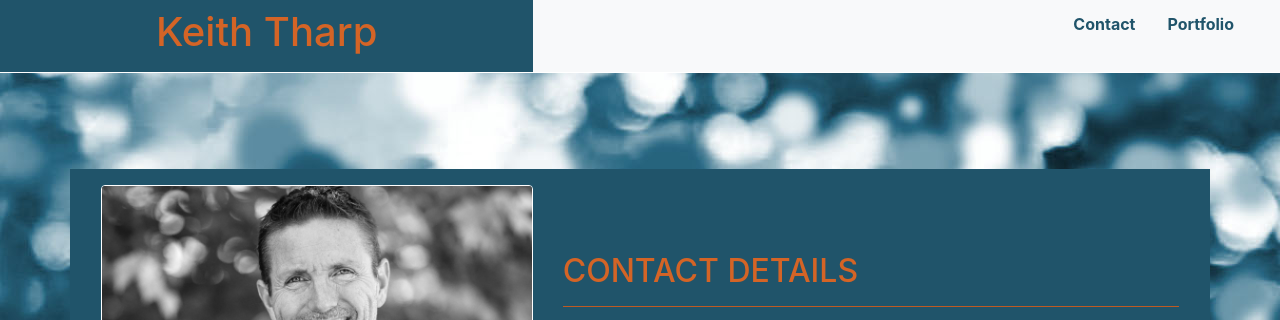
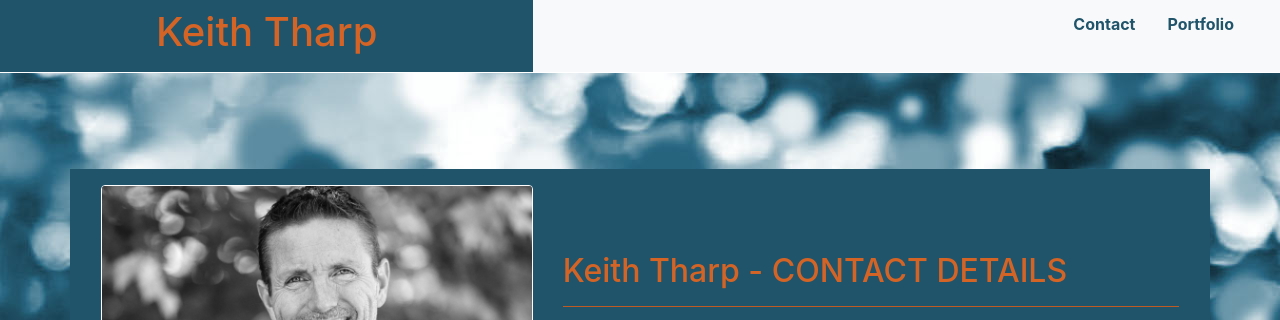
Before and after one commit to keiththarp/updated-personal-portfolio-8-2020, a plain HTML site: page index.html in a window 1280 px wide. Both pictures are taken after a click on the element "Contact". Shown: the top 320 px of the page. Drawn offline with nearby package versions, Linux system fonts and the light colour scheme.

```diff
--- a/index.html
+++ b/index.html
@@ -84,7 +84,7 @@
 
         <!-- Bio container -->
         <article class="col-md-7 pt-2 mb-3">
-          <h2 class="">CONTACT DETAILS</h2>
+          <h2 class="">Keith Tharp - CONTACT DETAILS</h2>
           <hr class="my-hr" />
           <ul class="text-light contact-list">
             <li><a><img class="contact-icon" src="./assets/phone.png" alt="phone icon">6O3.49O.O8IO - Call || Text</a>
```
